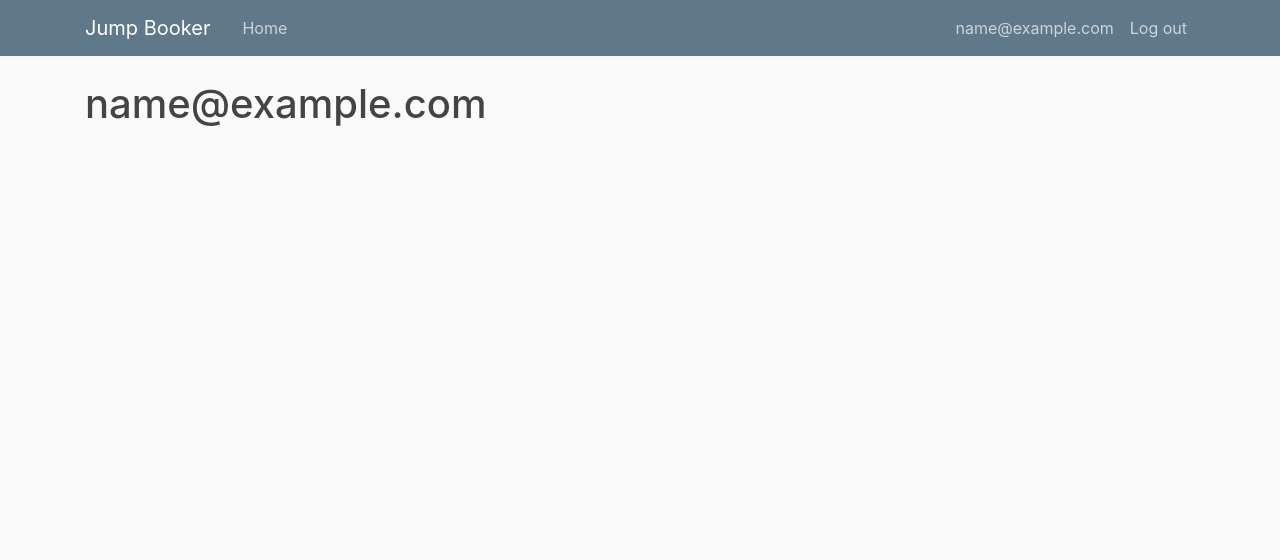
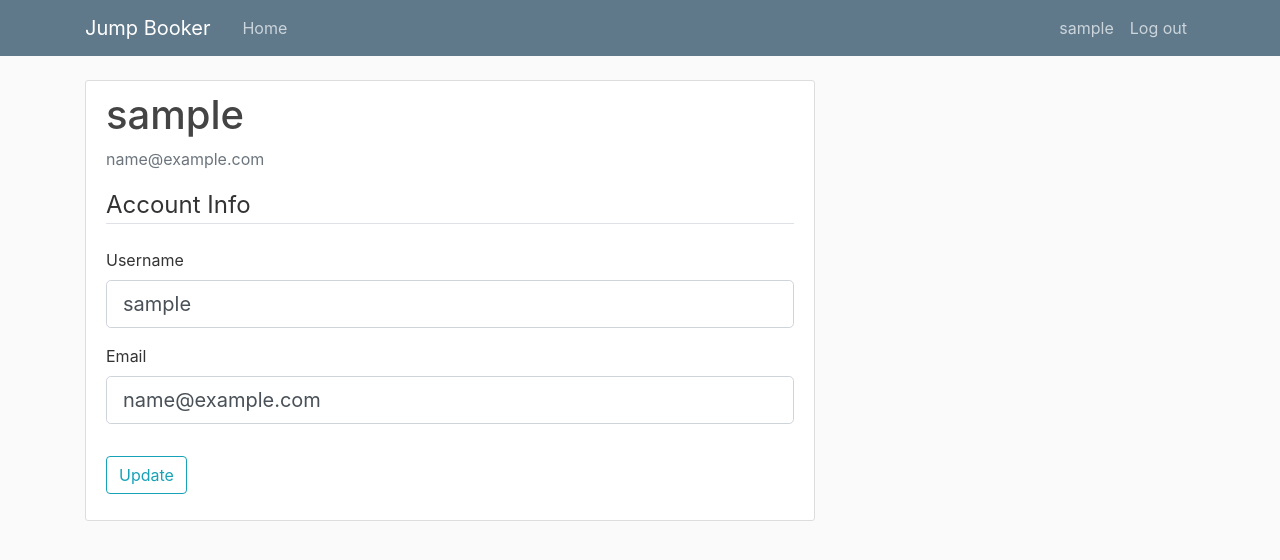
Before and after one commit to theogz/jump-booker, a Flask app: page /account in a window 1280 px wide. Shown: the top 560 px of the page. Run offline with Flask 2, Linux system fonts and the light colour scheme; the visitor is signed in with stand-in values (Sample User, id 1); data comes from the database, SQL or seed files in the repository; some libraries are stand-ins or nearby versions.

Commit message:
:bulb: account management and usernames (#1)

```diff
--- a/booker/forms.py
+++ b/booker/forms.py
@@ -1,10 +1,17 @@
 from flask_wtf import FlaskForm
+from flask_login import current_user
 from wtforms import StringField, PasswordField, SubmitField, BooleanField
-from wtforms.validators import DataRequired, Email, EqualTo, ValidationError
+from wtforms.validators import (
+    DataRequired, Email, EqualTo, ValidationError, Length)
 from booker.models import User
+
+MAX_USERNAME_LENGTH = 16
 
 
 class RegistrationForm(FlaskForm):
+    username = StringField(
+        'Username',
+        validators=[DataRequired(), Length(min=2, max=MAX_USERNAME_LENGTH)])
     email = StringField(
         'Email',
         validators=[DataRequired(), Email()])
@@ -21,6 +28,12 @@ class RegistrationForm(FlaskForm):
 
         if user:
             raise ValidationError('This email is already taken.')
+
+    def validate_username(self, username):
+        user = User.query.filter_by(username=username.data).first()
+
+        if user:
+            raise ValidationError('This name is already taken.')
 
 
 class LoginForm(FlaskForm):
@@ -40,3 +53,26 @@ class AddressForm(FlaskForm):
         validators=[DataRequired()]
     )
     submit = SubmitField('Schedule booker!')
+
+
+class UpdateAccountForm(FlaskForm):
+    username = StringField(
+        'Username',
+        validators=[DataRequired(), Length(min=2, max=MAX_USERNAME_LENGTH)])
+    email = StringField('Email',
+                        validators=[DataRequired(), Email()])
+    submit = SubmitField('Update')
+
+    def validate_username(self, username):
+        if username.data != current_user.username:
+            user = User.query.filter_by(username=username.data).first()
+            if user:
+                raise ValidationError(
+                    'That username is taken. Please choose a different one.')
+
+    def validate_email(self, email):
+        if email.data != current_user.email:
+            user = User.query.filter_by(email=email.data).first()
+            if user:
+                raise ValidationError(
+                    'That email is taken. Please choose a different one.')
--- /dev/null
+++ b/booker/init_db.py
@@ -0,0 +1,4 @@
+from booker import db
+
+db.drop_all()
+db.create_all()
--- a/booker/models.py
+++ b/booker/models.py
@@ -11,6 +11,7 @@ def load_user(user_id):
 class User(db.Model, UserMixin):
     id = db.Column(db.Integer, primary_key=True)
     email = db.Column(db.String(100), unique=True, nullable=False)
+    username = db.Column(db.String(20), unique=True, nullable=False)
     password = db.Column(db.String(60), nullable=False)
     bookings = db.relationship(
         'BookingStatus', backref='requester', lazy=True)
--- a/booker/routes.py
+++ b/booker/routes.py
@@ -2,7 +2,8 @@ from booker import app, db, bcrypt
 from flask_login import login_user, logout_user, current_user, login_required
 from booker.models import User, BookingStatus
 from booker.book_bike import schedule_booking, get_coordinates
-from booker.forms import AddressForm, LoginForm, RegistrationForm
+from booker.forms import (
+    AddressForm, LoginForm, RegistrationForm, UpdateAccountForm)
 from flask import (
     request, Response, render_template, redirect, url_for,
     flash)
@@ -59,7 +60,9 @@ def register():
         hashed_pw = (
             bcrypt
             .generate_password_hash(form.password.data).decode('utf-8'))
-        user = User(email=form.email.data, password=hashed_pw)
+        user = User(
+            email=form.email.data, username=form.username.data,
+            password=hashed_pw)
         db.session.add(user)
         db.session.commit()
         flash(f'Account created.', 'success')
@@ -67,10 +70,21 @@ def register():
     return render_template('register.html', title='Register', form=form)
 
 
-@app.route('/account')
+@app.route('/account', methods=['GET', 'POST'])
 @login_required
 def account():
-    return render_template('account.html')
+    form = UpdateAccountForm()
+    if form.validate_on_submit():
+        current_user.username = form.username.data
+        current_user.email = form.email.data
+        db.session.commit()
+        flash('Your account has been updated!', 'success')
+        return redirect(url_for('account'))
+    elif request.method == 'GET':
+        form.username.data = current_user.username
+        form.email.data = current_user.email
+    return render_template(
+        'account.html', title='Account', form=form)
 
 
 @app.route('/logout')
--- a/booker/templates/account.html
+++ b/booker/templates/account.html
@@ -1,4 +1,47 @@
 {% extends "layout.html" %}
-{%block content %}
-    <h1>{{ current_user.email }}</h1>
+{% block content %}
+  <div class="content-section">
+    <div class="media">
+    <div class="media-body">
+      <h2 class="account-heading">{{ current_user.username }}</h2>
+      <p class="text-secondary">{{ current_user.email }}</p>
+    </div>
+    </div>
+    <form method="POST" action="" enctype="multipart/form-data">
+      {{ form.hidden_tag() }}
+      <fieldset class="form-group">
+        <legend class="border-bottom mb-4">Account Info</legend>
+        <div class="form-group">
+          {{ form.username.label(class="form-control-label") }}
+
+          {% if form.username.errors %}
+            {{ form.username(class="form-control form-control-lg is-invalid") }}
+            <div class="invalid-feedback">
+              {% for error in form.username.errors %}
+                <span>{{ error }}</span>
+              {% endfor %}
+            </div>
+          {% else %}
+            {{ form.username(class="form-control form-control-lg") }}
+          {% endif %}
+        </div>
+        <div class="form-group">
+          {{ form.email.label(class="form-control-label") }}
+          {% if form.email.errors %}
+            {{ form.email(class="form-control form-control-lg is-invalid") }}
+            <div class="invalid-feedback">
+              {% for error in form.email.errors %}
+                <span>{{ error }}</span>
+              {% endfor %}
+            </div>
+          {% else %}
+            {{ form.email(class="form-control form-control-lg") }}
+          {% endif %}
+        </div>
+      </fieldset>
+      <div class="form-group">
+        {{ form.submit(class="btn btn-outline-info") }}
+      </div>
+    </form>
+  </div>
 {% endblock content %}
--- a/booker/templates/layout.html
+++ b/booker/templates/layout.html
@@ -29,7 +29,7 @@
             <!-- Navbar Right Side -->
             <div class="navbar-nav">
               {% if current_user.is_authenticated %}
-                <a class="nav-item nav-link" href="{{ url_for('account') }}">{{ current_user.email }}</a>
+                <a class="nav-item nav-link" href="{{ url_for('account') }}">{{ current_user.username }}</a>
                 <a class="nav-item nav-link" href="{{ url_for('logout') }}">Log out</a>
               {% else %}
                 <a class="nav-item nav-link" href="{{ url_for('login') }}">Login</a>
```
Also changed, not shown: booker/templates/register.html (+13 -0 lines).
